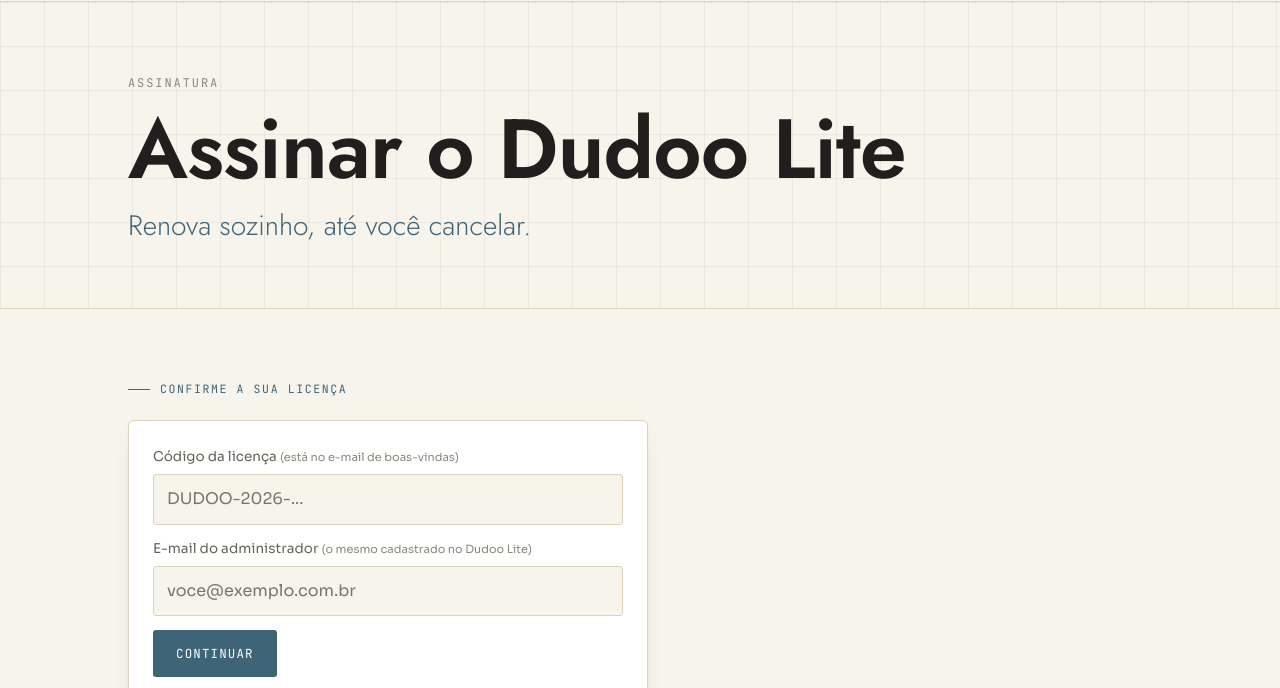
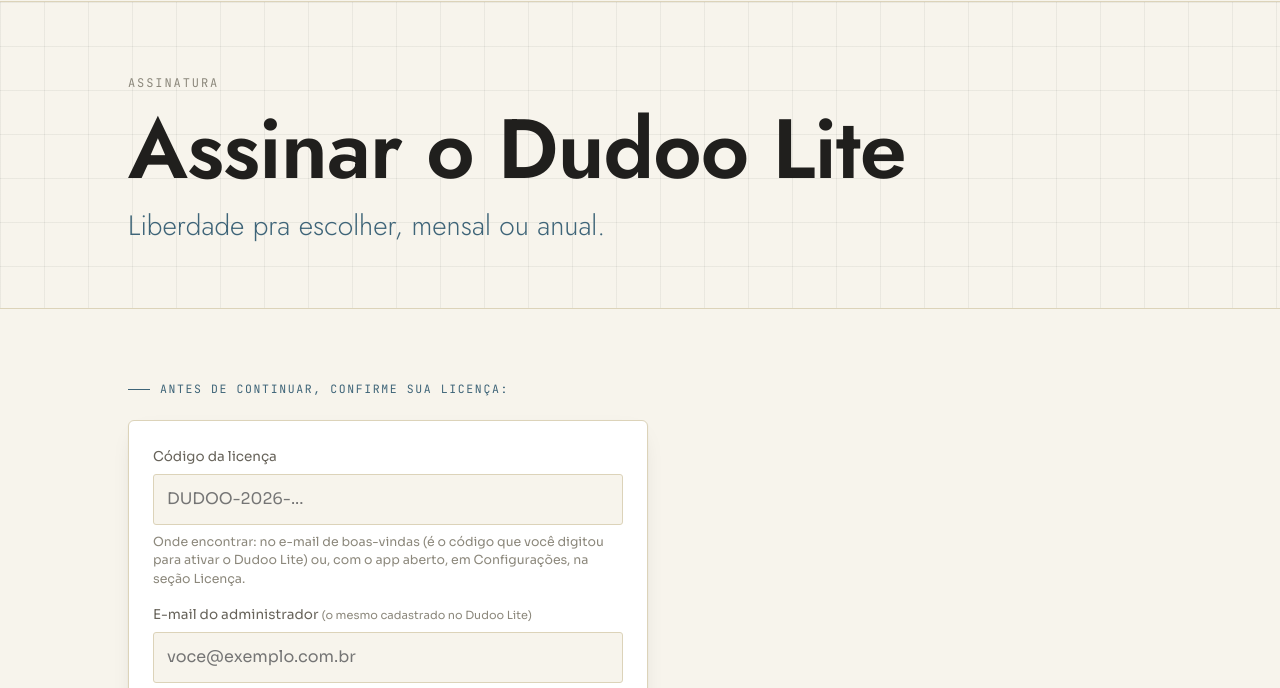
Before and after one commit to eduardoarqt-gif/dudoo-site, a plain HTML site: page pagar/index.html in a window 1280 px wide. Shown: the part 69-757 px from the top of the page. Drawn offline with Linux system fonts and the light colour scheme.

Commit message:
Pagar: textos do topo e onde achar o codigo

```diff
--- a/pagar/index.html
+++ b/pagar/index.html
@@ -75,6 +75,7 @@
   .acesso input:focus { outline:2px solid var(--accent); outline-offset:1px; background:var(--surface); }
   button.btn { cursor:pointer; }
   button.btn:disabled { opacity:.6; cursor:wait; transform:none; }
+  .dica { font-size:12.5px; color:var(--text-tertiary); margin:-6px 0 16px; line-height:1.5; }
   .erro { color:var(--alert); font-size:13.5px; min-height:20px; margin:14px 0 0; }
   .nota { margin-top:22px; font-size:13px; color:var(--text-tertiary); max-width:720px; }
   [hidden] { display:none !important; }
@@ -89,15 +90,16 @@
 <header class="hero blueprint"><div class="wrap">
   <div class="eyebrow">Assinatura</div>
   <h1>Assinar o Dudoo Lite</h1>
-  <p class="slogan" id="intro">Renova sozinho, até você cancelar.</p>
+  <p class="slogan" id="intro">Liberdade pra escolher, mensal ou anual.</p>
 </div></header>
 
 <section id="passo-acesso"><div class="wrap">
-  <span class="tag">Confirme a sua licença</span>
+  <span class="tag">Antes de continuar, confirme sua licença:</span>
   <form class="acesso" id="acesso">
     <div id="bloco-codigo">
-      <label for="codigo">Código da licença <small>(está no e-mail de boas-vindas)</small></label>
+      <label for="codigo">Código da licença</label>
       <input id="codigo" autocomplete="off" spellcheck="false" placeholder="DUDOO-2026-...">
+      <p class="dica">Onde encontrar: no e-mail de boas-vindas (é o código que você digitou para ativar o Dudoo Lite) ou, com o app aberto, em Configurações, na seção Licença.</p>
     </div>
     <label for="email">E-mail do administrador <small>(o mesmo cadastrado no Dudoo Lite)</small></label>
     <input id="email" type="email" autocomplete="email" placeholder="voce@exemplo.com.br">
@@ -160,7 +162,6 @@
       $("entrar").disabled = false;
       if (!d.ok) return falhar(d.erro);
       $("passo-acesso").hidden = true; $("opcoes").hidden = false;
-      $("intro").textContent = (d.cliente ? d.cliente + ": " : "") + "renova sozinho, até você cancelar.";
       $("txt-mensal").textContent = "Cobrança automática de " + reais(d.mensal) + " por mês no cartão, sem você fazer nada. Cancele quando quiser, dentro do app.";
       $("txt-anual").textContent = "Uma cobrança de " + reais(d.anual) + " por ano (equivale a " + reais(d.anual / 12) + " por mês). Renova sozinha a cada 12 meses até você cancelar.";
       $("selo-desconto").textContent = d.desconto + "% de desconto";
```
